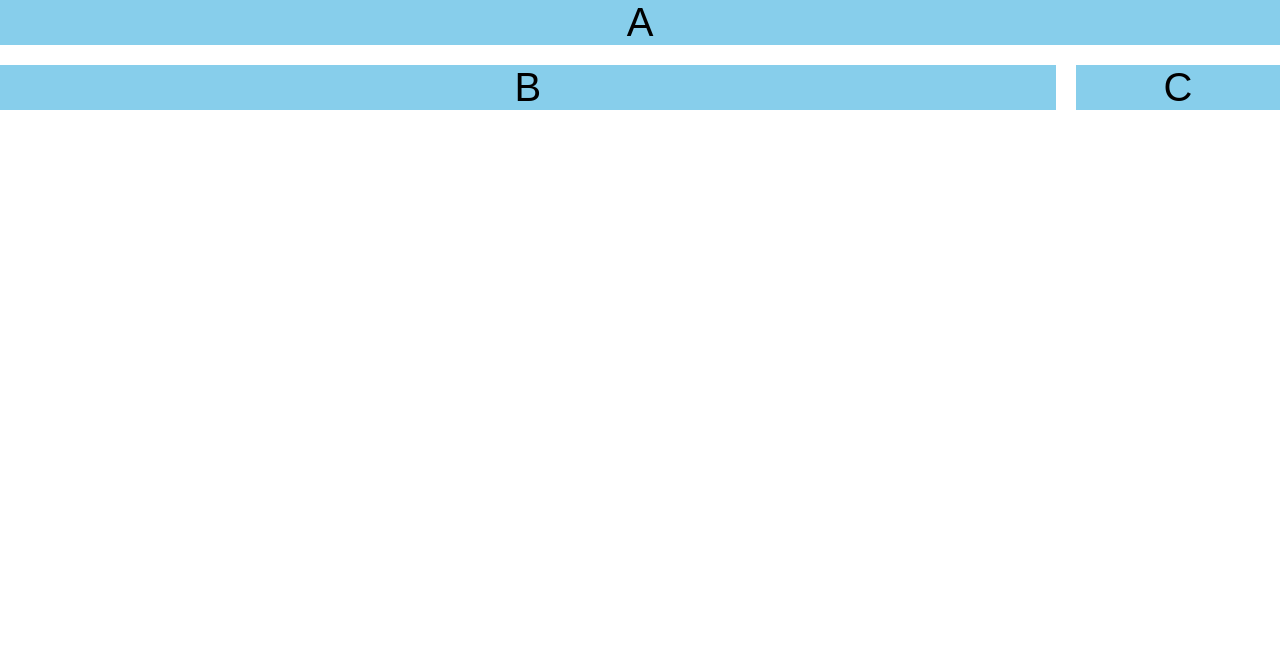
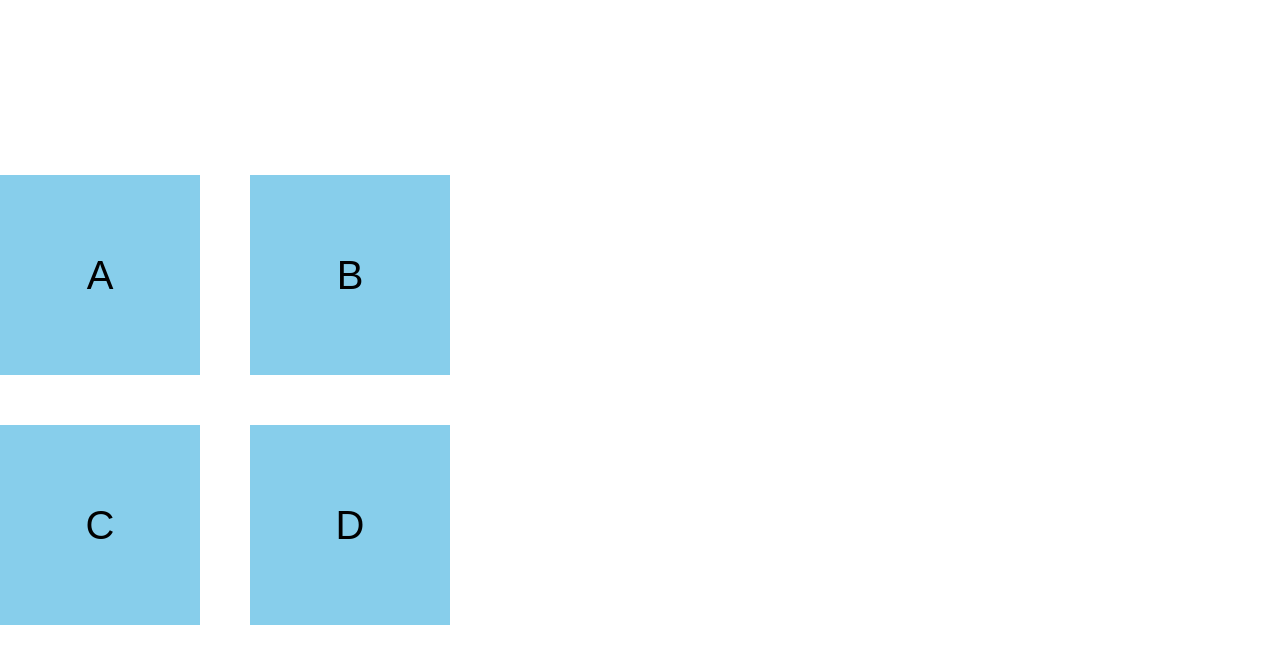
Before and after one commit to novoselovaleksandr/grid-css, a plain HTML site: page index.html in a window 1280 px wide. Drawn offline with Linux system fonts and the light colour scheme.

Commit message:
[main] grid properties

```diff
--- /dev/null
+++ b/align-content.css
@@ -0,0 +1,17 @@
+/*
+align-content
+Данное свойство используется для позиционирования самого грида внутри
+грид-контейнера вдоль поперечной оси. Оно принимает 7 возможных значений:
+start, end ,center, stretch, space-between, space-around, space-evenly
+*/
+
+.container {
+    display: grid;
+    gap: 50px;
+    height: 100vh;
+    grid-template-rows: 200px 200px;
+    grid-template-columns: 200px 200px;
+
+    /* ! */
+    align-content : center;
+  }
--- /dev/null
+++ b/align-items.css
@@ -0,0 +1,17 @@
+/*
+align-items
+
+Данное свойство используется для позиционирования грид-элементов внутри
+грид-контейера вдоль поперечной оси.(y-axis) Оно принимает 4 возможных значения:
+start, end, center, stretch  */
+
+.container {
+    display: grid;
+    gap: 50px;
+    height: 100vh;
+    grid-template-rows: 200px 200px;
+    grid-template-columns: 200px 200px;
+
+    /* ! */
+    align-items: center;
+  }
--- /dev/null
+++ b/column-gap.css
@@ -0,0 +1,14 @@
+ /* column-gap
+Данное свойство используется для добавления отступа между колонками.
+
+Обратите внимание: свойство column-gap используется совместно со
+свойством grid-template-columns.*/
+
+.container {
+  display: grid;
+  height: 100vh;
+  grid-template-columns: 100px 100px 100px 100px;
+
+  /* ! */
+  column-gap:  50px;
+}
--- /dev/null
+++ b/grid-template-areas.css
@@ -0,0 +1,37 @@
+/*
+grid-template-areas
+Данное свойство используется для определения количества пространства,
+занимаемого ячейкой Грида (grid cell), в терминах колонок и строк,
+в родительском контейнере.
+
+Для получения результата требуется не только родительское, но и хотя бы
+одно дочернее свойство:
+
+grid-template-areas: родительское свойство, создающее схему
+grid-area: дочернее свойство, которое использует схему
+*/
+
+/* Создаем схему */
+  .container {
+    display: grid;
+    gap: 20px;
+    height: 100vh;
+
+    /* Это можно считать схемой макета: */
+    grid-template-areas:
+      "A A A A   A A A A   A A A A"
+      "B B B B   B B B B   B B C C"
+      "B B B B   B B B B   B B C C";
+  }
+
+
+/* Применяем схему */
+.box-1 {
+    grid-area: A;
+  }
+  .box-2 {
+    grid-area: B;
+  }
+  .box-3 {
+    grid-area: C;
+  }
--- /dev/null
+++ b/grid-template-columns.css
@@ -0,0 +1,19 @@
+    /*
+    grid-template-columns
+    Данное свойство используется для определения количества и ширины
+    колонок. При этом, можно определять как свойства для каждой колонки
+    в отдельности, так и устанавливать ширину всех колонок
+    с помощью функции repeat().
+
+    Обратите внимание:
+    значения в пикселях будут точными. Ключевое слово auto означает
+    заполнение элементом всего доступного пространства
+    использование единицы fr (фракция) в repeat() означает,
+    что все контейнеры будут иметь одинаковую ширину*/
+.container {
+    display: grid;
+    gap: 20px;
+
+
+    grid-template-columns: 200px auto 100px 100px;
+}
--- /dev/null
+++ b/grid-template-rows.css
@@ -0,0 +1,15 @@
+/*
+grid-template-rows
+
+Данное свойство используется для определения количества и высоты
+строк. При этом, можно определять как высоту каждой колонки в
+отдельности, так и устанавливать высоту всех строк с помощью
+функции repeat(). */
+ .container {
+    display: grid;
+    gap: 20px;
+    height: 100vh;
+
+
+    grid-template-rows: 200px auto 100px;
+  }
--- a/index.html
+++ b/index.html
@@ -2,6 +2,7 @@
   <head>
    <!-- Этот раздел предназначен для заголовка страницы и технической информации. -->
    <link rel="stylesheet" href="style.css">
+   <link rel="stylesheet" href="align-content.css">
   </head>
 
   <body>
@@ -10,6 +11,7 @@
             <div class="box-1"> A </div>
             <div class="box-2"> B </div>
             <div class="box-3"> C </div>
+            <div class="box-4"> D </div>
         </div>
     </div>
   </body>
--- /dev/null
+++ b/justify-content.css
@@ -0,0 +1,19 @@
+/*
+justify-content
+
+Данное свойство используется для позиционирования самого грида внутри грид-контейнера
+вдоль основной оси. Оно принимает 7 возможных значений:
+start, end ,center, stretch, space-between, space-around, space-evenly
+
+*/
+
+.container {
+    display: grid;
+    gap: 50px;
+    height: 100vh;
+    grid-template-rows: 200px 200px;
+    grid-template-columns: 200px 200px;
+
+    /* ! */
+    justify-content: end;
+  }
--- /dev/null
+++ b/justify-items.css
@@ -0,0 +1,20 @@
+/*
+justify-items
+
+Данное свойство используется для позиционирования грид-элементов внутри грид-контейнера
+вдоль главной оси (x-axis). Оно принимает 4 возможных значения:
+start, end center, stretch
+*/
+
+.container {
+    display: grid;
+    gap: 50px;
+    height: 100vh;
+
+    /* Каждый контейнер имеет размер 200px на 200px */
+    grid-template-rows: 200px 200px;
+    grid-template-columns: 200px 200px;
+
+    /* ! */
+    justify-items : end;
+  }
--- /dev/null
+++ b/row-gap.css
@@ -0,0 +1,16 @@
+/*
+row-gap
+
+Данное свойство используется для добавления отступов между строками.
+
+Обратите внимание: свойство row-gap используется совместно со свойством
+grid-template-rows.*/
+
+.container {
+  display: grid;
+  height: 100vh;
+  grid-template-rows: 100px 100px 100px 100px;
+
+  /* ! */
+  row-gap:  50px;
+}
--- a/style.css
+++ b/style.css
@@ -20,43 +20,3 @@
     display: grid;
     place-items: center;
   }
-
-  .container {
-    display: grid;
-    gap: 20px;
-
-    /* Данное свойство используется для определения количества и ширины
-    колонок. При этом, можно определять как свойства для каждой колонки
-    в отдельности, так и устанавливать ширину всех колонок с помощью
-    функции repeat(). */
-    /* grid-template-columns: 200px auto 100px; */
-
-    /* Данное свойство используется для определения количества и высоты строк.
-    При этом, можно определять как высоту каждой колонки в отдельности,
-    так и устанавливать высоту всех строк с помощью функции repeat(). */
-    /* grid-template-rows: 200px auto 100px; */
-
-    /* Данное свойство используется для определения количества
-    пространства, занимаемого ячейкой Грида (grid cell),
-    в терминах колонок и строк, в родительском контейнере.
-    Для получения результата требуется не только родительское,
-    но и хотя бы одно дочернее свойство:
-
-    grid-template-areas: родительское свойство, создающее схему
-    grid-area: дочернее свойство, которое использует схему
-    */
-    grid-template-areas:
-    "A A A A   A A A A   A A A A"
-    "B B B B   B B B B   B B C C"
-    "B B B B   B B B B   B B C C";
-  }
-
-  .box-1 {
-    grid-area: A;
-  }
-  .box-2 {
-    grid-area: B;
-  }
-  .box-3 {
-    grid-area: C;
-  }
```
